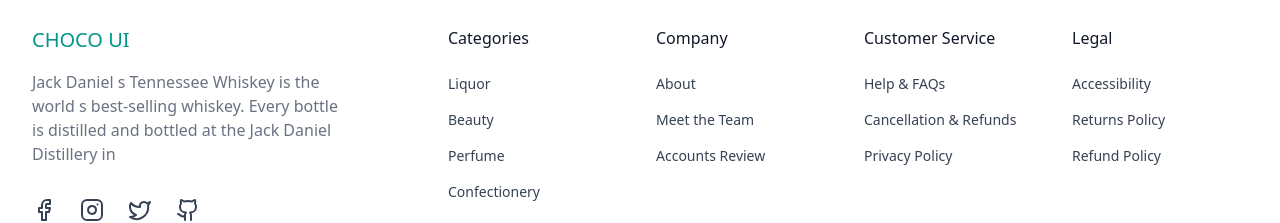
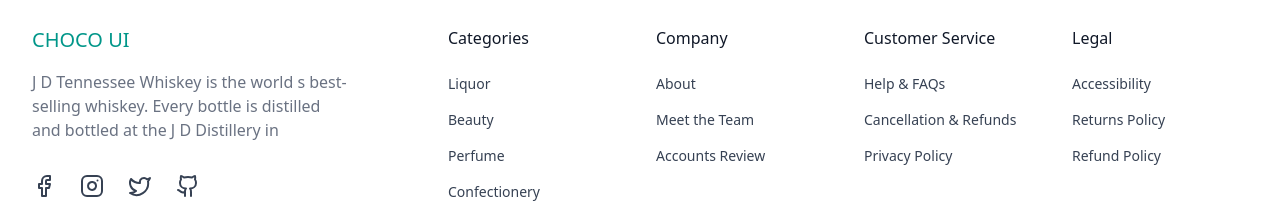
Before and after one commit to ADITYATHAKUR-21/Template, a React (Vite) app in the folder vite-project/: page / in a window 1280 px wide. Shown: the part 2032-2255 px from the top of the page. Built offline with nearby package versions, Linux system fonts and the light colour scheme.

Commit message:
add some changes

```diff
--- a/vite-project/src/Footer.jsx
+++ b/vite-project/src/Footer.jsx
@@ -12,8 +12,8 @@ function Footer() {
             </div>
 
             <p className="mt-4 max-w-xs text-gray-500 dark:text-gray-400">
-            Jack Daniel s Tennessee Whiskey is the world s best-selling whiskey.
-             Every bottle is distilled and bottled at the Jack Daniel Distillery in
+            J D  Tennessee Whiskey is the world s best-selling whiskey.
+             Every bottle is distilled and bottled at the J D Distillery in
             </p>
 
             <ul className="mt-8 flex gap-6">
```
